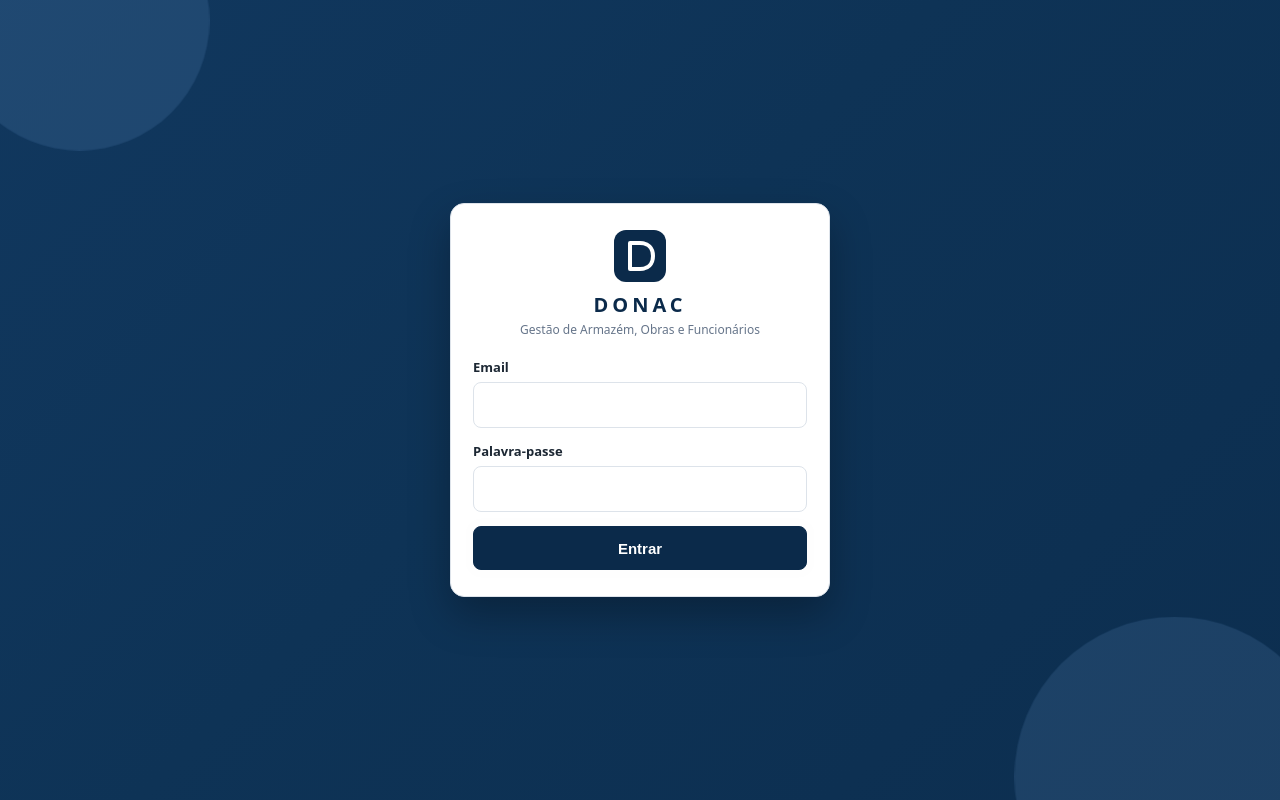
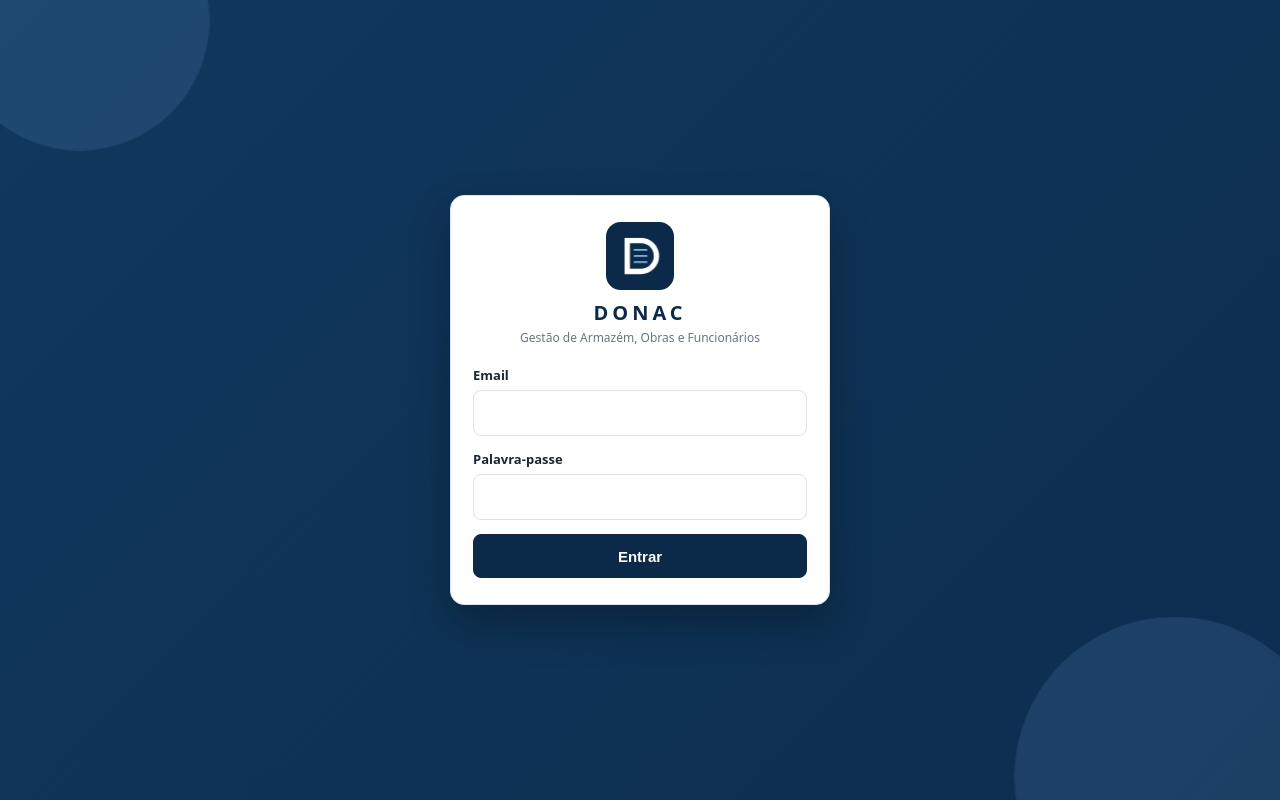
Before and after one commit to BasilioDona/DONAC, a plain HTML site: page login.html in a window 1280 px wide. Drawn offline with nearby package versions, Linux system fonts and the light colour scheme.

Commit message:
Atualizar o login.html

```diff
--- a/login.html
+++ b/login.html
@@ -10,9 +10,14 @@
 <div class="auth-wrap">
   <div class="auth-card">
     <div class="auth-logo">
-      <svg width="52" height="52" viewBox="0 0 52 52" aria-hidden="true">
-        <rect width="52" height="52" rx="12" fill="#0b2a4a"/>
-        <path d="M16 13h10c8 0 13 5 13 13s-5 13-13 13H16z" fill="none" stroke="#fff" stroke-width="4" stroke-linejoin="round"/>
+      <svg class="logo-anim" width="68" height="68" viewBox="0 0 512 512" aria-hidden="true">
+        <rect width="512" height="512" rx="112" fill="#0b2a4a"/>
+        <path class="logo-d" fill="#ffffff" fill-rule="evenodd" d="M140 120H264A136 136 0 0 1 264 392H140Z M180 160H264A96 96 0 0 1 264 352H180Z"/>
+        <g fill="#7fb2e5">
+          <rect class="shelf s1" x="208" y="203" width="104" height="14" rx="7"/>
+          <rect class="shelf s2" x="208" y="249" width="104" height="14" rx="7"/>
+          <rect class="shelf s3" x="208" y="295" width="104" height="14" rx="7"/>
+        </g>
       </svg>
       <div class="name">DONAC</div>
       <div class="tag-line">Gestão de Armazém, Obras e Funcionários</div>
```
